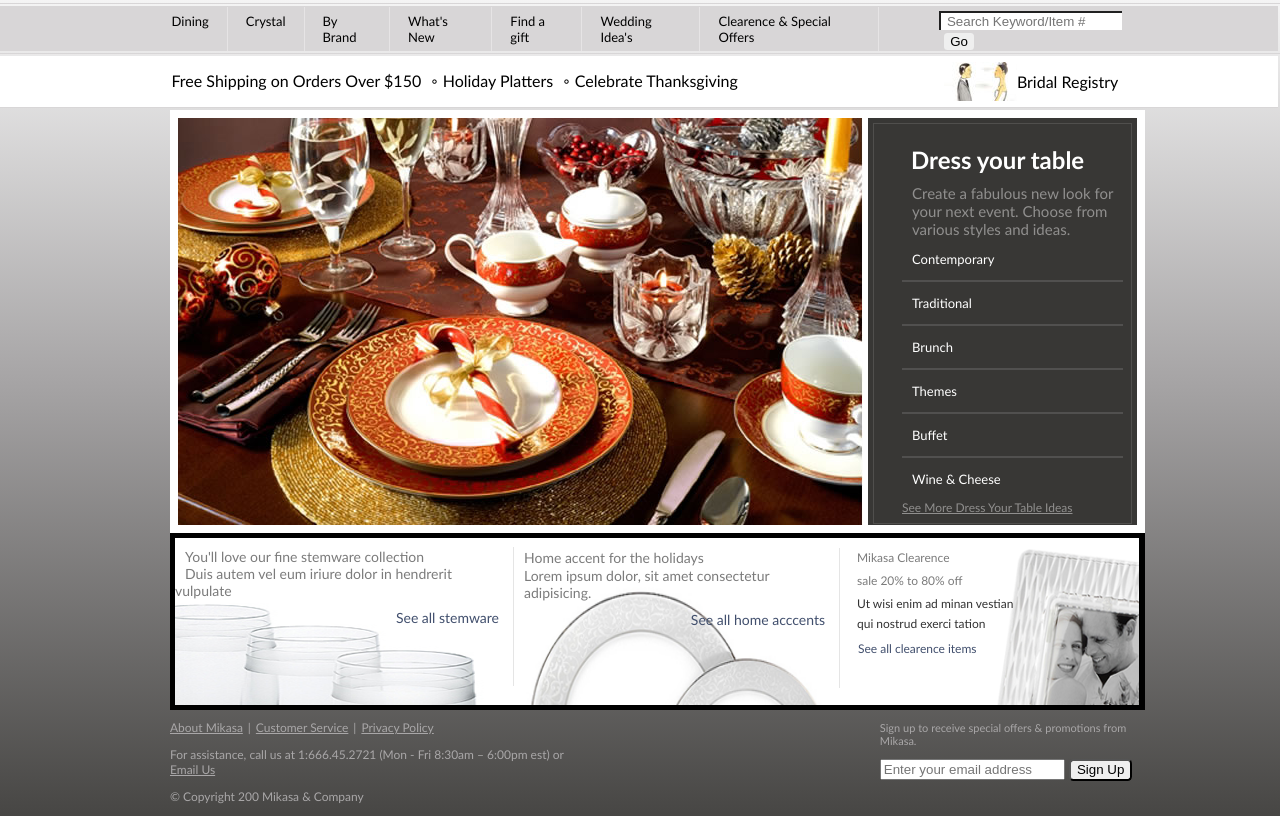
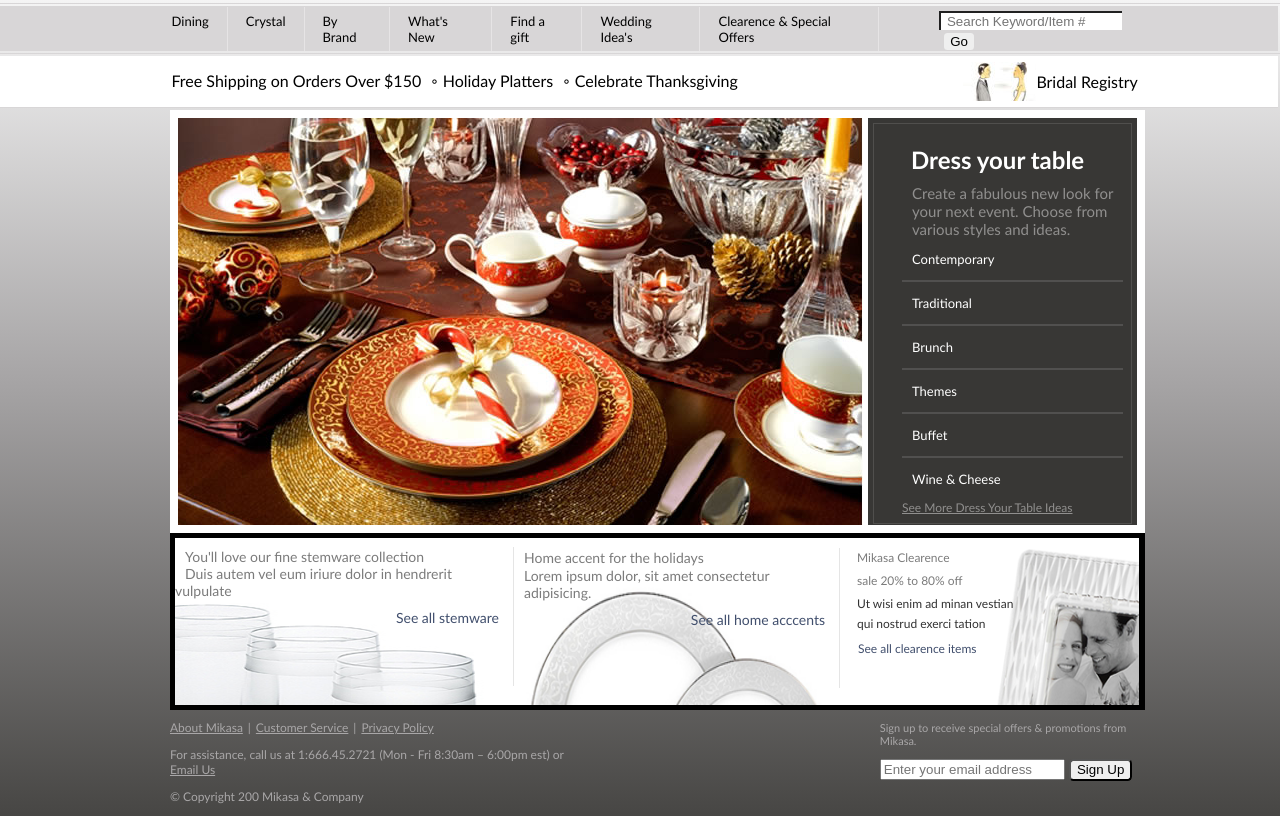
Before and after one commit to saikailash18/Task-3, a plain HTML site: page index.html in a window 1280 px wide. Shown: the part 52-868 px from the top of the page. Drawn offline with Linux system fonts and the light colour scheme.

Commit message:
Final Changes

```diff
--- a/index.html
+++ b/index.html
@@ -1,6 +1,8 @@
 <!-- <!DOCTYPE html> -->
 <html lang="en">
   <head>
+    <meta charset="UTF-8" />
+    <meta name="viewport" content="width=device-width, initial-scale=1.0" />
     <title>Mikasa</title>
     <link rel="stylesheet" href="style.css" />
   </head>
--- a/style.css
+++ b/style.css
@@ -95,17 +95,15 @@ body {
 
   font-family: "Gill Sans", "Gill Sans MT", Calibri, "Trebuchet MS", sans-serif;
 }
-
 .img1 {
   padding-right: 10px;
   position: absolute;
 }
-
 .image1 {
   display: flex;
   justify-content: flex-end;
   align-items: center;
-  width: 38%;
+  width: 40%;
 }
 
 .free {
@@ -336,8 +334,6 @@ body {
 }
 .dressingcontent p {
   padding-left: 10px;
-  /* border-bottom: 1px solid;
-    border-color: #504f4d; */
 }
 .dress {
   padding-left: 10px;
```
